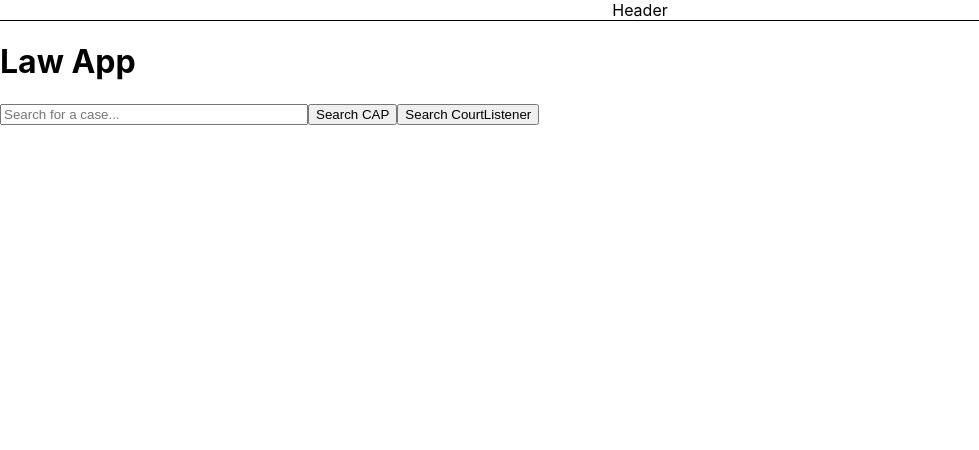
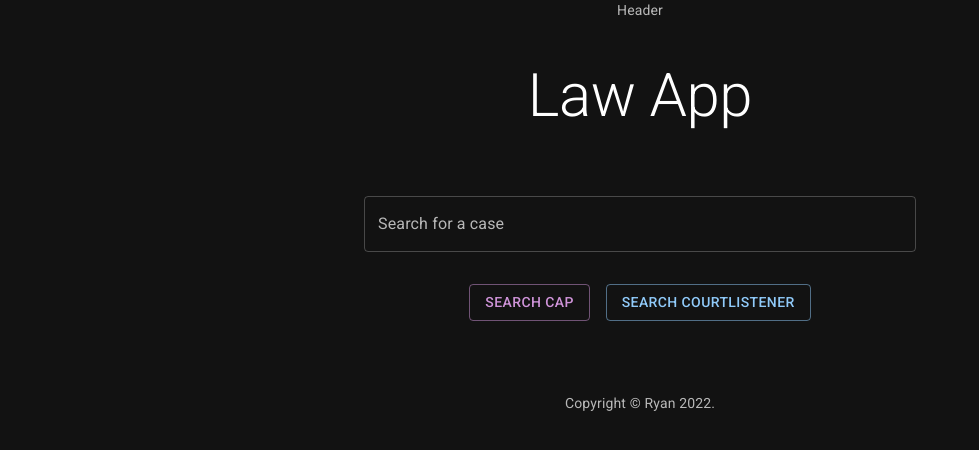
Before and after one commit to ryanv404/law-app, a React (Create React App) app: page / in a window 1280 px wide. Shown: the top 450 px of the page, without its empty margins (0-979 px from the left). Built offline with nearby package versions, Linux system fonts and the light colour scheme.

Commit message:
added material UI

```diff
--- a/package.json
+++ b/package.json
@@ -12,6 +12,10 @@
   "private": true,
   "homepage": "https://ryanv404.github.io/law-app",
   "dependencies": {
+    "@emotion/react": "^11.10.5",
+    "@emotion/styled": "^11.10.5",
+    "@fontsource/roboto": "^4.5.8",
+    "@mui/material": "^5.11.0",
     "axios": "^1.2.1",
     "react": "^18.2.0",
     "react-dom": "^18.2.0",
--- a/src/App.js
+++ b/src/App.js
@@ -1,15 +1,16 @@
-// import Footer from './components/Footer';
+import { Container } from '@mui/material';
 import Header from './components/Header';
 import Main from './components/Main';
+import Footer from './components/Footer';
 
 function App() {
   return (
-    <>
+    <Container maxWidth="sm" sx={{height: "100vh"}}>
       <Header />
       <Main />
-      {/* <Footer /> */}
-    </>
+      <Footer />
+    </Container>
   );
-}
+};
 
 export default App;
--- a/src/components/Footer.js
+++ b/src/components/Footer.js
@@ -1,9 +1,12 @@
-import React from 'react'
+import { Typography } from "@mui/material";
 
 const Footer = () => {
   return (
-    <div>Footer</div>
+    <Typography variant="body2" color="text.secondary" align="center">
+      {'Copyright © Ryan '}
+      {new Date().getFullYear()}.
+    </Typography>
   )
-}
+};
 
-export default Footer
+export default Footer;
--- a/src/components/Header.js
+++ b/src/components/Header.js
@@ -1,14 +1,11 @@
-import React from 'react'
+import { Typography } from "@mui/material";
 
 const Header = () => {
-  const style = {
-    borderBottom: "1px solid black",
-    textAlign: "center"
-  }
+  return (
+    <Typography variant="body2" color="text.secondary" align="center">
+      Header
+    </Typography>
+  )
+};
 
-  return (
-    <div style={style}>Header</div>
-  )
-}
-
-export default Header
+export default Header;
--- a/src/components/ListItem.js
+++ b/src/components/ListItem.js
@@ -1,10 +1,10 @@
-import React from 'react';
+import { ListItem, ListItemText } from "@mui/material";
 
-const fortmatResponse = (res) => {
-  return JSON.stringify(res, null, 2);
-};
+// const fortmatResponse = (res) => {
+//   return JSON.stringify(res, null, 2);
+// };
 
-const ListItem = ({ data }) => {
+const SingleListItem = ({ data }) => {
   // const citationFilter = (citationsList) => {
   //   const officialCite = citationsList.filter((citation) => citation.type === "official");
   //   return officialCite ? officialCite[0].cite : citationsList[0].cite
@@ -21,11 +21,24 @@
   // const singleCase = `${data.name_abbreviation}, ${citation} (${data.court.name_abbreviation} ${data.decision_date})`
 
   return (
-    <li>
-      {/* <p>{singleCase} - <a href={`${data.frontend_url}`}>Online text</a> - <a href={`${data.frontend_pdf_url}`}>PDF</a></p> */}
-      <pre>{fortmatResponse(data)}</pre>
-    </li>
+    <ListItem sx={{
+      flexDirection: "column",
+      alignItems: "flex-start"
+    }}>
+      <ListItemText
+        primary={data.hasOwnProperty("name_abbreviation") ? data.name_abbreviation : data.caseName}
+      />
+      {/* <ListItemText
+        component="pre"
+        sx={{
+          whiteSpace: 'pre-wrap',
+          overflowWrap: 'break-word',
+          maxWidth: '100vh'
+        }}
+        primary={fortmatResponse(data)}
+      /> */}
+    </ListItem>
   )
 }
 
-export default ListItem
+export default SingleListItem;
--- a/src/components/Main.js
+++ b/src/components/Main.js
@@ -1,12 +1,12 @@
-import React from 'react';
+import { Box } from '@mui/material';
 import Search from './Search';
 
 const Main = () => {
   return (
-    <main>
-      <Search className="app" />
-    </main>
+    <Box sx={{my: 5}}>
+      <Search />
+    </Box>
   )
 };
 
-export default Main
+export default Main;
--- a/src/components/Results.js
+++ b/src/components/Results.js
@@ -1,18 +1,18 @@
-import React from 'react';
-import ListItem from './ListItem';
+import { Typography, List } from '@mui/material';
+import SingleListItem from './ListItem';
 
 const Results = ({ resultsList, numResults }) => {
   const listItems = resultsList.map((item) => (
-    <ListItem key={item.id} data={item} />
+    <SingleListItem key={item.id} data={item} />
   ));
 
   return (
-    <div>
-      <p>{`Found ${numResults} ${numResults === 1 ? "result" : "results"}.`}</p>
-      <h3>Search results:</h3>
-      <ul>{listItems ? listItems : "No results found."}</ul>
-    </div>
+    <>
+      <Typography component="h3"  align='center' variant="h5">Search results:</Typography>
+      <Typography component="p" align='center' mb={5}>{`Found ${numResults} ${numResults === 1 ? "result" : "results"}.`}</Typography>
+      <List>{listItems ? listItems : <Typography component="p" align='center' mb={2}>"No results found."</Typography>}</List>
+    </>
   )
 };
 
-export default Results
+export default Results;
--- a/src/components/Search.js
+++ b/src/components/Search.js
@@ -1,6 +1,7 @@
-import React, { useState } from 'react';
+import { useState } from 'react';
+import { useQuery } from 'react-query';
+import { Button, TextField, Typography, Box } from '@mui/material';
 import axios from 'axios';
-import { useQuery } from 'react-query';
 import Results from './Results';
 
 const URL_CAP = "https://api.case.law/v1/cases/?search=";
@@ -56,24 +57,37 @@
 
   return (
     <>
-      <div>
-        <h1>Law App</h1>
-        <form onSubmit={(e) => e.preventDefault()}>
-          <label htmlFor="case_search">
-            <input type="text" name="case_search" id="case_search"
-            onChange={(e) => setSearchText(e.target.value)} value={searchText}
-            autoComplete="off" placeholder="Search for a case..." style={{width: "300px"}}
-            />
-          </label>
-          <button type="submit" onClick={fetchCAP}>
+      <Typography component="h1" variant="h2" align="center">Law App</Typography>
+      <Box component="form" onSubmit={(e) => e.preventDefault()}
+        sx={{
+          marginTop: 8,
+          display: 'flex',
+          flexDirection: 'column',
+          alignItems: 'center',
+        }}
+      >
+        <TextField variant="outlined" type="text" name="case_search" id="case_search"
+          onChange={(e) => setSearchText(e.target.value)} value={searchText}
+          autoComplete="off" label="Search for a case"
+          sx={{width: "100%"}}
+          />
+        <Box
+          sx={{
+            my: 4,
+            display: 'flex',
+            flexDirection: 'row',
+            alignItems: 'center',
+          }}
+        >
+          <Button variant='outlined' color='secondary' type="submit" onClick={fetchCAP} sx={{mr: 2}}>
             Search CAP
-          </button>
-          <button type="submit" onClick={fetchCL}>
+          </Button>
+          <Button variant='outlined' type="submit" onClick={fetchCL}>
             Search CourtListener
-          </button>
-        </form>
-      </div>
-      {(isLoadingCAP || isLoadingCL) && <p>Loading...</p>}
+          </Button>
+        </Box>
+      </Box>
+      {(isLoadingCAP || isLoadingCL) && <Typography component="p" align='center' mb={2}>Loading...</Typography>}
       {(isErrorCAP || isErrorCL) && (!isLoadingCAP && !isLoadingCL) && <pre>{errorMsg}</pre>}
       {searchResult && (!isLoadingCAP && !isLoadingCL) && <Results resultsList={searchResult} numResults={numResults} />}
     </>
--- a/src/index.css
+++ /dev/null
@@ -1,8 +0,0 @@
-body {
-  margin: 0;
-  font-family: -apple-system, BlinkMacSystemFont, "Segoe UI", "Roboto", "Oxygen",
-    "Ubuntu", "Cantarell", "Fira Sans", "Droid Sans", "Helvetica Neue",
-    sans-serif;
-  -webkit-font-smoothing: antialiased;
-  -moz-osx-font-smoothing: grayscale;
-}
--- a/src/index.js
+++ b/src/index.js
@@ -1,18 +1,35 @@
-import React from 'react';
-import ReactDOM from 'react-dom/client';
+import * as React from 'react';
+import { createRoot } from 'react-dom/client';
 import { QueryClient, QueryClientProvider } from 'react-query';
+import { ThemeProvider, createTheme } from '@mui/material/styles';
 import { ReactQueryDevtools } from 'react-query/devtools';
+import CssBaseline from '@mui/material/CssBaseline';
 import App from './App';
-import './index.css';
+
+import '@fontsource/roboto/300.css';
+import '@fontsource/roboto/400.css';
+import '@fontsource/roboto/500.css';
+import '@fontsource/roboto/700.css';
 
 const queryClient = new QueryClient();
 
-const root = ReactDOM.createRoot(document.getElementById('root'));
+const darkTheme = createTheme({
+  palette: {
+    mode: 'dark',
+  },
+});
+
+const container = document.getElementById('root');
+const root = createRoot(container);
+
 root.render(
   <React.StrictMode>
-    <QueryClientProvider client={queryClient}>
-      <App />
-      <ReactQueryDevtools initialIsOpen={false} />
-    </QueryClientProvider>
+    <ThemeProvider theme={darkTheme}>
+      <QueryClientProvider client={queryClient}>
+        <CssBaseline />
+        <App />
+        <ReactQueryDevtools initialIsOpen={false} />
+      </QueryClientProvider>
+    </ThemeProvider>
   </React.StrictMode>
 );
```
Also changed, not shown: 1 other file (tests, documents, lock files or other folders).
